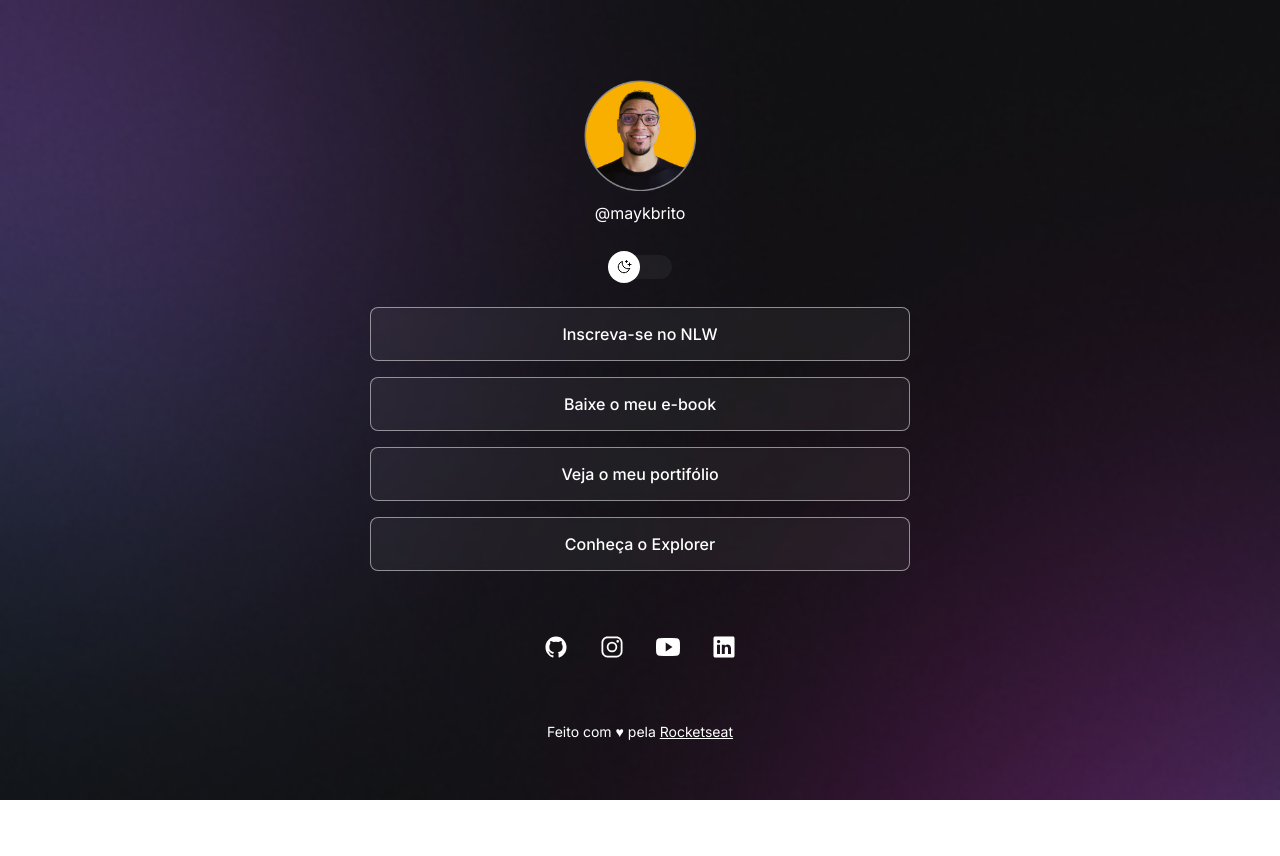
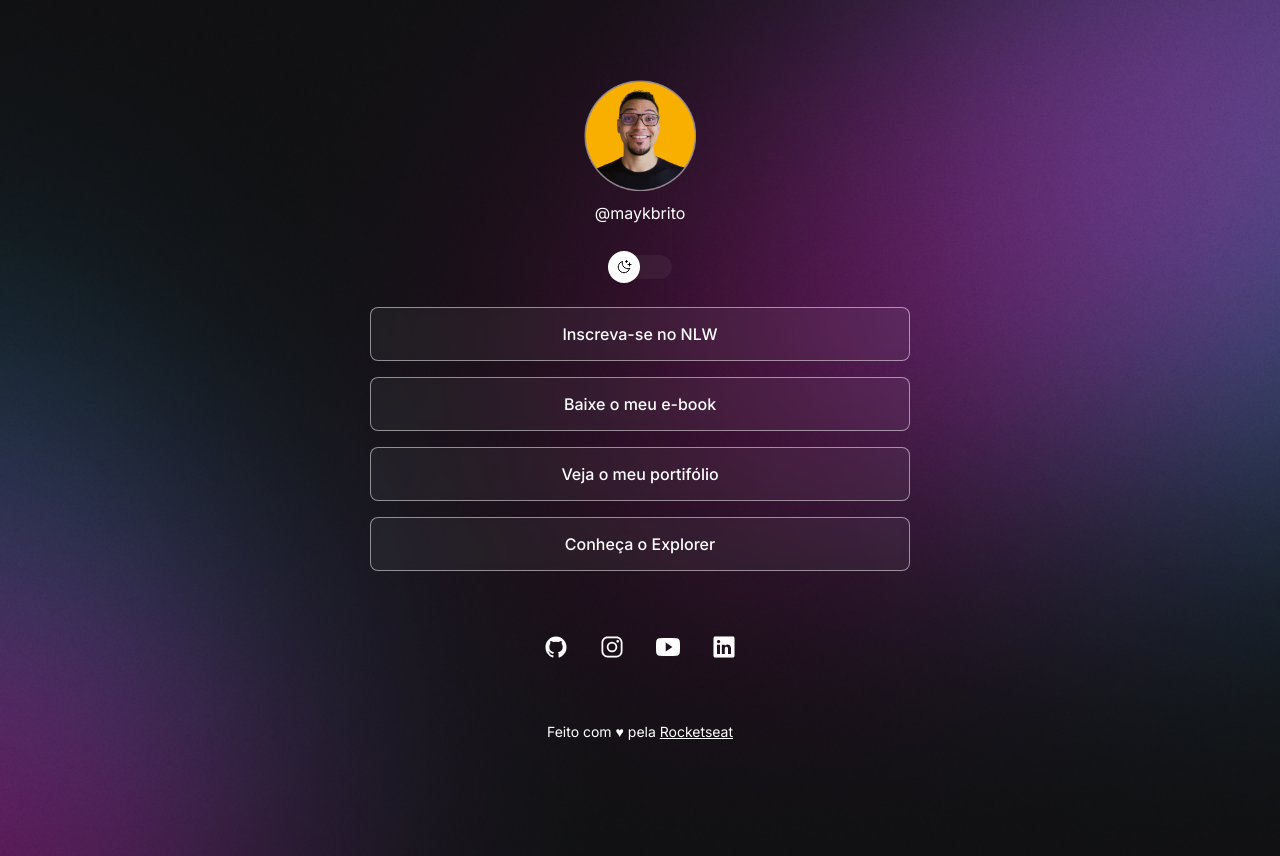
Before and after one commit to GilmarJr0632/dev-Links, a plain HTML site: page index.html in a window 1280 px wide. Before the commit the page ends 800 px from the top, so only its background shows below. Drawn offline with nearby package versions, Linux system fonts and the light colour scheme.

Commit message:
chage background based on media

```diff
--- a/style.css
+++ b/style.css
@@ -27,6 +27,7 @@
 body {
   /*background: color image repeat position/size */
   background: var(--bg-url) no-repeat top center/cover;
+  height: 100vh;
 }
 
 body * {
@@ -159,3 +160,14 @@ footer {
   text-align: center;
   font-size: 14px;
 }
+
+/*Mídia queries*/
+@media (min-width: 700px) {
+  :root {
+    --bg-url: url(./assets/bg-desktop.jpg);
+  }
+
+  .light {
+    --bg-url: url(./assets/bg-desktop/light.jpg);
+  }
+}
```
